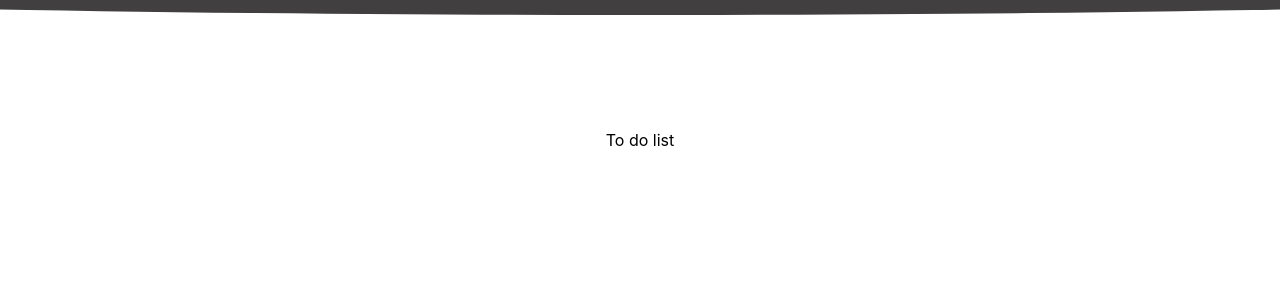
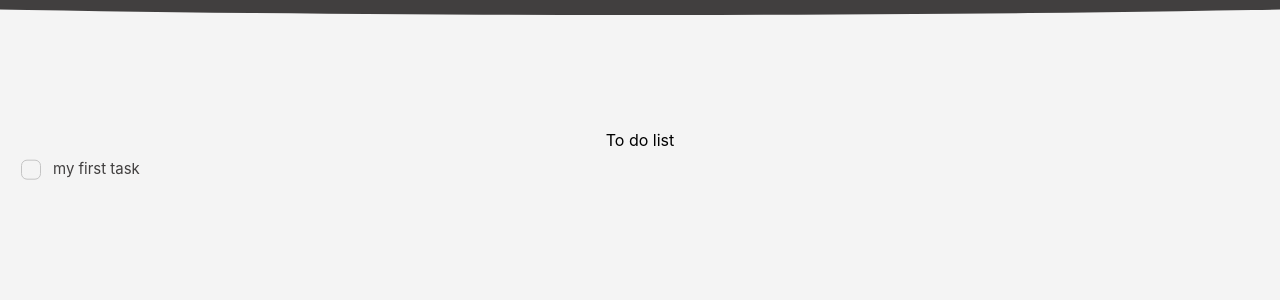
Before and after one commit to phaizi/to-do-and-sub-to-do-lists, a React (Create React App) app: page / in a window 1280 px wide. Shown: the top 300 px of the page. Built offline with nearby package versions, Linux system fonts and the light colour scheme.

Commit message:
Created ItemTodo component

```diff
--- a/src/App.js
+++ b/src/App.js
@@ -1,11 +1,25 @@
+import { useState } from 'react'
 import HeaderDesign from './components/HeaderDesign/HeaderDesign'
+import ItemTodo from './components/Checkbox/ItemTodo'
 import './App.css'
 
-function App() {
+const App = () => {
+  // temporary state and will be removed
+  const [isTaskCompleted, setTaskCompleted] = useState(false)
+
+  const onTaskComplete = (taskId, taskName) => {
+    // request to server and then update the isCompleted state
+    setTaskCompleted(true)
+  }
   return (
     <div className="App">
       <HeaderDesign />
       To do list
+      <ItemTodo
+        taskName={'my first task'}
+        isCompleted={isTaskCompleted}
+        onComplete={onTaskComplete}
+      />
     </div>
   )
 }
--- /dev/null
+++ b/src/components/Checkbox/ItemTodo.css
@@ -0,0 +1,54 @@
+.TodoContainer {
+  position:relative;
+  display: flex;
+  flex-direction: row;
+  align-items: flex-start;
+  padding: 9.57209px 17.4038px;
+  gap: 8.7px;
+}
+
+.Checkbox {
+  appearance: none;
+  width: 19.96px;
+  height: 19.96px;
+  border: 1.99563px solid #C4C4C4;
+  border-radius: 5.9869px;
+  transform: translateY(-0.25em);
+  cursor: pointer;
+}
+
+.Checkbox:checked {
+  background: #B5B5BA;
+  border: 1.99563px solid #B5B5BA;
+}
+
+.Label {
+  font-family: 'Inter';
+  font-style: normal;
+  font-weight: 400;
+  font-size: 14.9673px;
+  color: #413F3F;
+  cursor: pointer;
+}
+
+.Label.LabelDeleted {
+  text-decoration-line: line-through;
+  color: #B5B5BA;
+}
+
+.Checkbox:checked + .Label:before {
+  content: '';
+  position: absolute;
+  left: 28px;
+  bottom: 22px;
+  width: 4px;
+  height: 8px;
+  border: solid #F4F4F4;
+  border-width: 0 2.5px 2.5px 0;
+  transform: rotate(45deg);
+}
+
+.Checkbox.CheckboxHovered {
+  outline:none;
+  border: 1.99563px solid #FF4545;
+}
--- /dev/null
+++ b/src/components/Checkbox/ItemTodo.js
@@ -0,0 +1,45 @@
+import { useState } from 'react'
+import './ItemTodo.css'
+
+const ItemTodo = ({ taskId, taskName, isCompleted, onComplete }) => {
+  const [isHovered, setHovered] = useState(false)
+  const toggleHover = () => {
+    if (isCompleted) {
+      setHovered(false)
+    } else {
+      setHovered((state) => !state)
+    }
+  }
+
+  const onSelect = () => {
+    onComplete(taskId, taskName)
+    setHovered(false)
+  }
+  return (
+    <div className="TodoContainer">
+      <input
+        id={taskId}
+        className={`Checkbox ${isHovered && 'CheckboxHovered'}`}
+        type="checkbox"
+        checked={isCompleted}
+        disabled={isCompleted}
+        onMouseEnter={toggleHover}
+        onMouseLeave={toggleHover}
+        onFocus={toggleHover}
+        onBlur={toggleHover}
+        onClick={onSelect}
+      />
+      <label
+        className={isCompleted ? 'Label LabelDeleted' : 'Label'}
+        for={taskId}
+        onMouseEnter={toggleHover}
+        onMouseLeave={toggleHover}
+        onClick={onSelect}
+      >
+        {taskName}
+      </label>
+    </div>
+  )
+}
+
+export default ItemTodo
--- a/src/components/HeaderDesign/HeaderDesign.css
+++ b/src/components/HeaderDesign/HeaderDesign.css
@@ -1,4 +1,4 @@
-.Container {
+.HeaderContainer {
   overflow: hidden;
 }
 
--- a/src/components/HeaderDesign/HeaderDesign.js
+++ b/src/components/HeaderDesign/HeaderDesign.js
@@ -2,7 +2,7 @@ import './HeaderDesign.css'
 
 const HeaderDesign = () => {
   return (
-    <div className="Container">
+    <div className="HeaderContainer">
       <div className="HeaderDesign"></div>
     </div>
   )
--- a/src/index.css
+++ b/src/index.css
@@ -5,6 +5,8 @@ body {
     sans-serif;
   -webkit-font-smoothing: antialiased;
   -moz-osx-font-smoothing: grayscale;
+  background-color: #F4F4F4;
+  ;
 }
 
 code {
```
